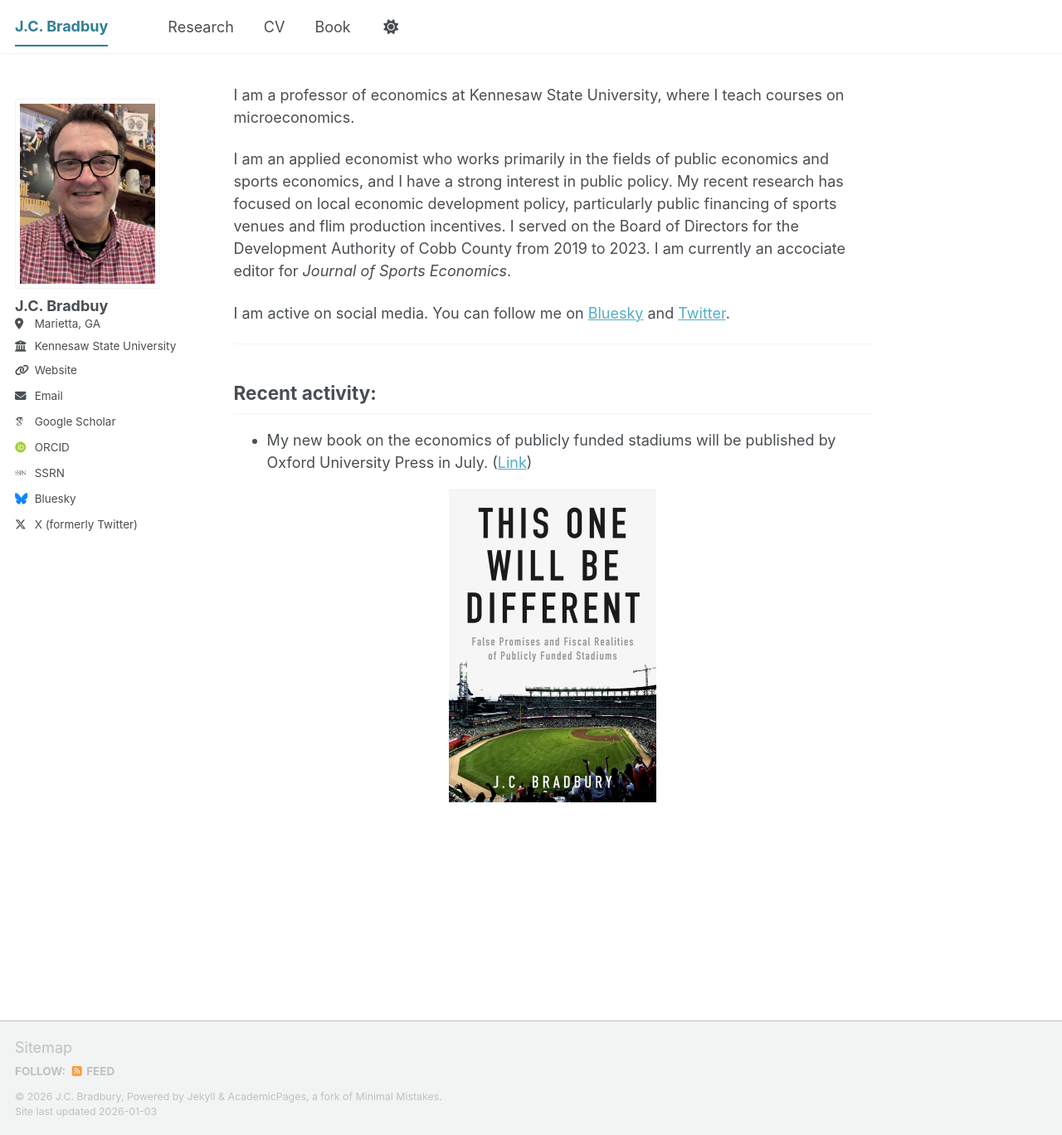
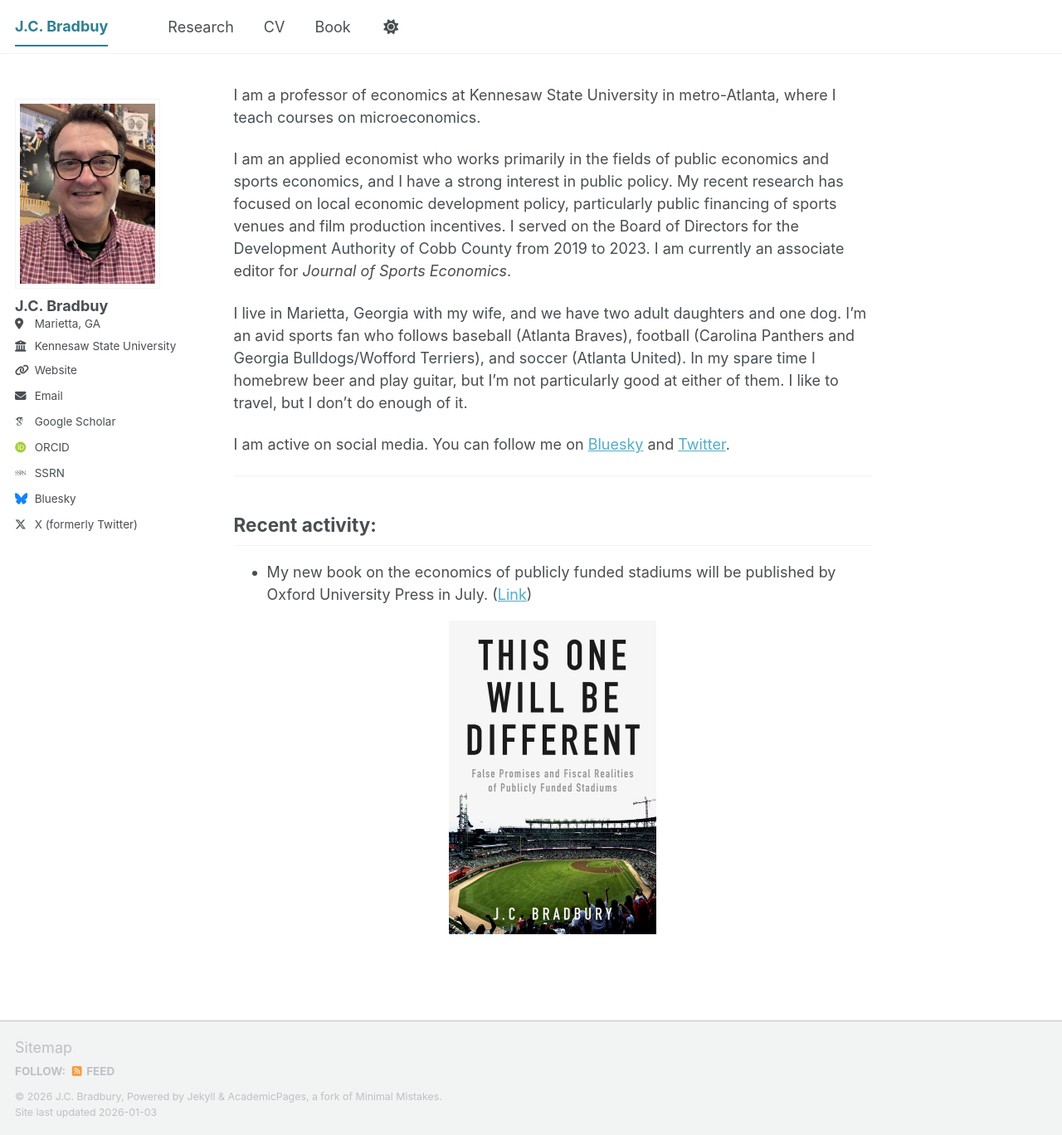
Before and after one commit to jcbradbury/jcbradbury.github.io, a Jekyll site: the page built from _pages/about.md, in a window 1280 px wide and 1368 px high. Shown: the whole window at 83% size. Built offline with Jekyll 4.4.1, drawn with Linux system fonts in a browser that asks for light colours; some web fonts are replaced; a script bundle is joined from its source files by our own code; library files that are not in the unit come from our copies.

Commit message:
Update about.md

```diff
--- a/_pages/about.md
+++ b/_pages/about.md
@@ -7,9 +7,11 @@ redirect_from:
   - /about.html
 ---
 
-I am a professor of economics at Kennesaw State University, where I teach courses on microeconomics.
+I am a professor of economics at Kennesaw State University in metro-Atlanta, where I teach courses on microeconomics.
 
-I am an applied economist who works primarily in the fields of public economics and sports economics, and I have a strong interest in public policy. My recent research has focused on local economic development policy, particularly public financing of sports venues and flim production incentives. I served on the Board of Directors for the Development Authority of Cobb County from 2019 to 2023. I am currently an accociate editor for *Journal of Sports Economics*.
+I am an applied economist who works primarily in the fields of public economics and sports economics, and I have a strong interest in public policy. My recent research has focused on local economic development policy, particularly public financing of sports venues and film production incentives. I served on the Board of Directors for the Development Authority of Cobb County from 2019 to 2023. I am currently an associate editor for *Journal of Sports Economics*.
+
+I live in Marietta, Georgia with my wife, and we have two adult daughters and one dog. I'm an avid sports fan who follows baseball (Atlanta Braves), football (Carolina Panthers and Georgia Bulldogs/Wofford Terriers), and soccer (Atlanta United). In my spare time I homebrew beer and play guitar, but I'm not particularly good at either of them. I like to travel, but I don't do enough of it.
 
 I am active on social media. You can follow me on [Bluesky](https://bsky.app/profile/jcbradbury.com) and [Twitter](https://x.com/jc_bradbury).
 
```
